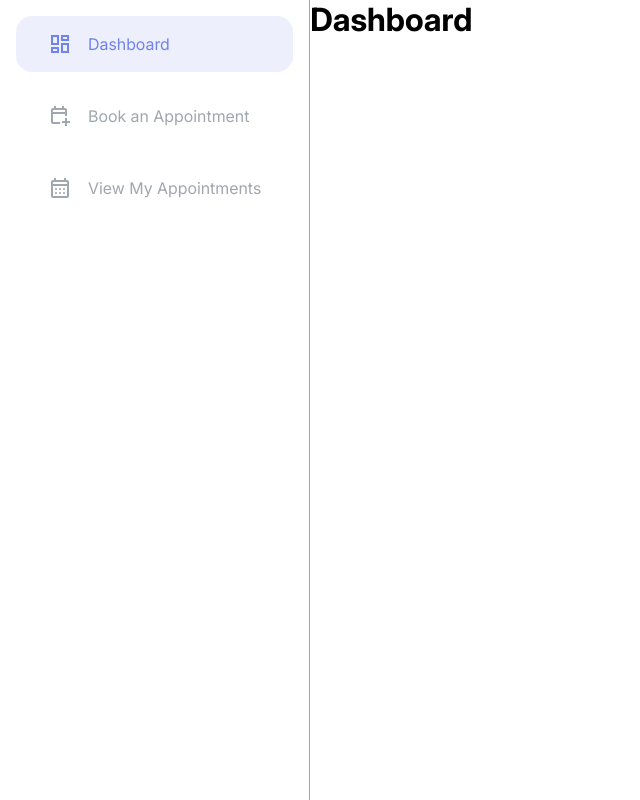
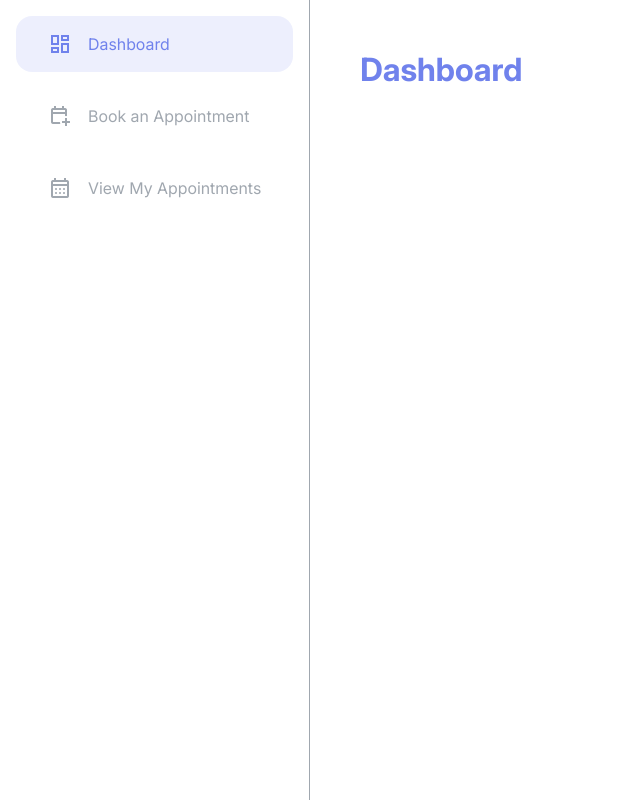
Before and after one commit to scorevi/pms-automata, a Vue app in the folder pms-project/: page /PatientView/PatientDashboard in a window 1280 px wide. Shown: the whole page, without its empty margins (0-640 px from the left). Built offline with nearby package versions, Linux system fonts and the light colour scheme.

Commit message:
minor styles

```diff
--- a/pms-project/src/assets/styles/styles.css
+++ b/pms-project/src/assets/styles/styles.css
@@ -26,3 +26,7 @@
     background-color: var(--secondary-color);
     color: var(--primary-color) !important;
 }
+
+.content-container {
+    padding: 50px;
+}
--- a/pms-project/src/assets/styles/utilities.css
+++ b/pms-project/src/assets/styles/utilities.css
@@ -7,3 +7,7 @@
     display: flex;
     flex-direction: row;
 }
+
+.colored-text {
+    color: var(--primary-color);
+}
--- a/pms-project/src/views/Doctor/AddPatient.vue
+++ b/pms-project/src/views/Doctor/AddPatient.vue
@@ -1,5 +1,5 @@
 <template>
-    <h1>Add New Patient</h1>
+    <h1 class="colored-text">Add New Patient</h1>
 </template>
 
 <script>
--- a/pms-project/src/views/Doctor/Dashboard.vue
+++ b/pms-project/src/views/Doctor/Dashboard.vue
@@ -1,6 +1,6 @@
 <template>
   <div>
-    <h1>Dashboard</h1>
+    <h1 class="colored-text">Dashboard</h1>
   </div>
 </template>
 
--- a/pms-project/src/views/Doctor/ViewAppointments.vue
+++ b/pms-project/src/views/Doctor/ViewAppointments.vue
@@ -1,6 +1,6 @@
 <template>
   <div>
-    <h1>View Appointments</h1>
+    <h1 class="colored-text">View Appointments</h1>
     <!-- Add your content here -->
   </div>
 </template>
--- a/pms-project/src/views/Doctor/ViewPatients.vue
+++ b/pms-project/src/views/Doctor/ViewPatients.vue
@@ -1,5 +1,5 @@
 <template>
-  <h1>View My Patients</h1>
+  <h1 class="colored-text">View My Patients</h1>
 </template>
 
 <script>
@@ -10,4 +10,5 @@ export default {
 
 <style>
 
+
 </style>
--- a/pms-project/src/views/Patient/BookAppointment.vue
+++ b/pms-project/src/views/Patient/BookAppointment.vue
@@ -1,6 +1,6 @@
 <template>
   <div>
-    <h1>Book Appointment</h1>
+    <h1 class="colored-text">Book Appointment</h1>
   </div>
 </template>
 
--- a/pms-project/src/views/Patient/Dashboard.vue
+++ b/pms-project/src/views/Patient/Dashboard.vue
@@ -1,6 +1,6 @@
 <template>
   <div>
-    <h1>Dashboard</h1>
+    <h1 class="colored-text">Dashboard</h1>
   </div>
 </template>
 
--- a/pms-project/src/views/Patient/ViewAppointments.vue
+++ b/pms-project/src/views/Patient/ViewAppointments.vue
@@ -1,6 +1,6 @@
 <template>
   <div>
-    <h1>View Appointments</h1>
+    <h1 class="colored-text">View Appointments</h1>
   </div>
 </template>
 
--- a/pms-project/src/views/PatientView.vue
+++ b/pms-project/src/views/PatientView.vue
@@ -7,8 +7,7 @@
         <router-link to="/PatientView/ViewAppointments"><span class="material-symbols-outlined">calendar_month</span>View My Appointments</router-link>
       </nav>
     </div>
-    <div>
-      <!-- Child components will be injected here -->
+    <div class="content-container">
       <router-view />
     </div>
   </div>
```
